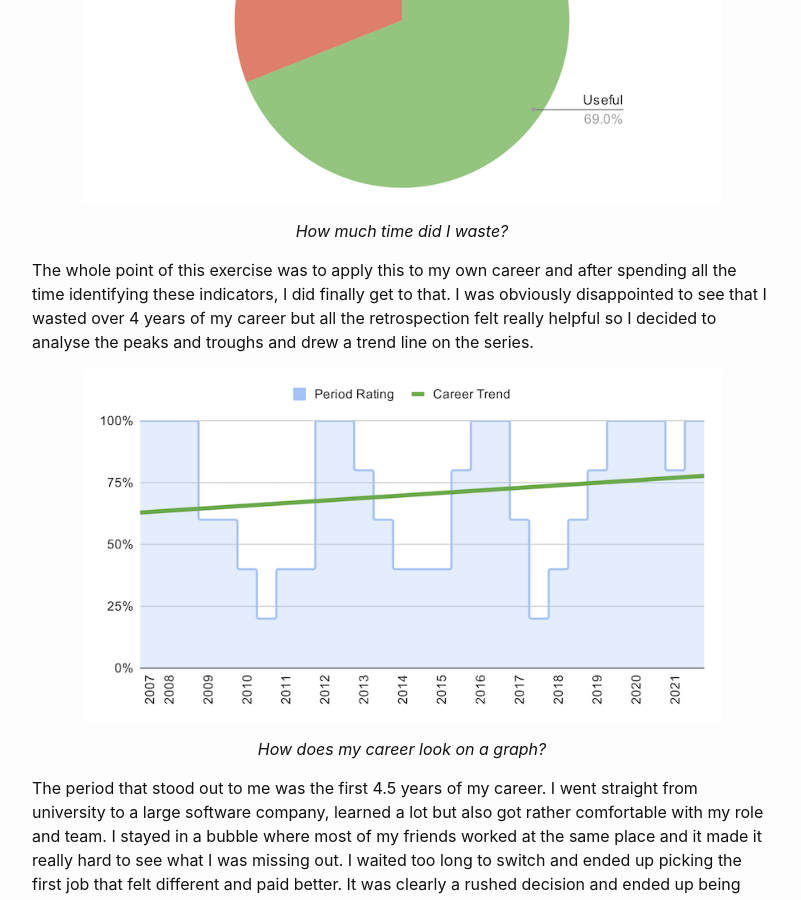
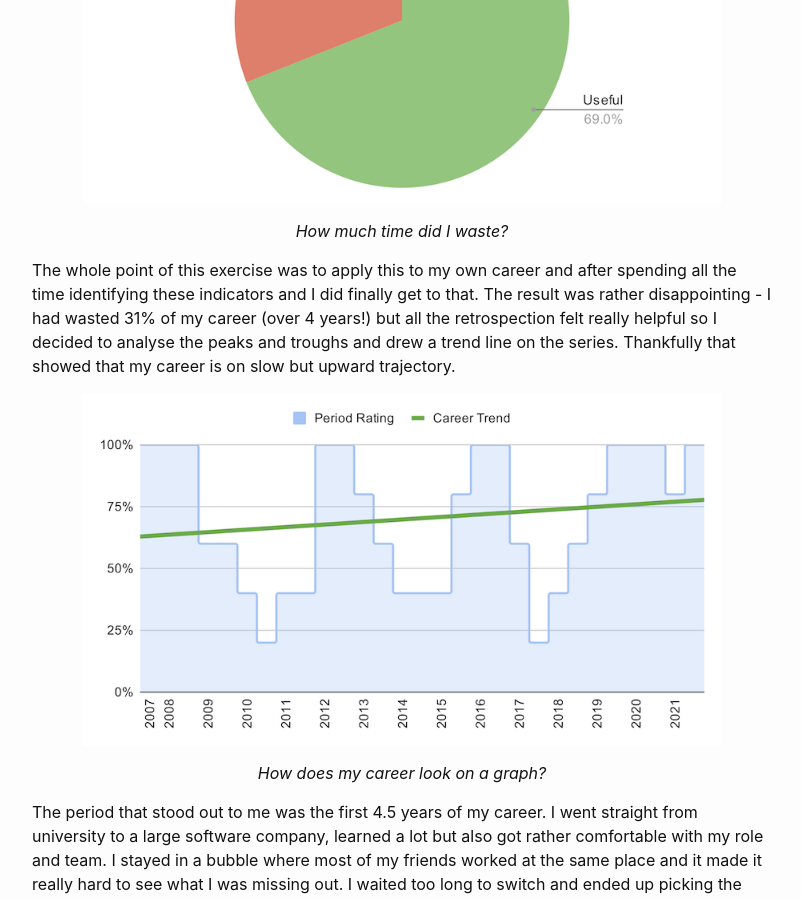
Before and after one commit to chiraggupta/ChiragGupta.com, a Jekyll site: the page built from _posts/2022-01-01-reflect-on-your-career.md, in a window 1280 px wide and 900 px high, scrolled down 2602 px. Shown: the whole window, without its empty margins (238-1039 px from the left). Built offline with Jekyll 4.4.1, drawn with Linux system fonts in a browser that asks for light colours.

Commit message:
Add more data from charts to the post

```diff
--- a/_posts/2022-01-01-reflect-on-your-career.md
+++ b/_posts/2022-01-01-reflect-on-your-career.md
@@ -64,7 +64,7 @@ You can have short stints in your career where you focus on growth and ignore a
 How much time did I waste?
 {: .post-image-label}
 
-The whole point of this exercise was to apply this to my own career and after spending all the time identifying these indicators, I did finally get to that. I was obviously disappointed to see that I wasted over 4 years of my career but all the retrospection felt really helpful so I decided to analyse the peaks and troughs and drew a trend line on the series.
+The whole point of this exercise was to apply this to my own career and after spending all the time identifying these indicators and I did finally get to that. The result was rather disappointing - I had wasted 31% of my career (over 4 years!) but all the retrospection felt really helpful so I decided to analyse the peaks and troughs and drew a trend line on the series. Thankfully that showed that my career is on slow but upward trajectory.
 
 ![Career Analysis chart showing percentages for every six months and a trend line]({{ site.baseurl }}/assets/career_analysis.png){: .post-image}
 
```
